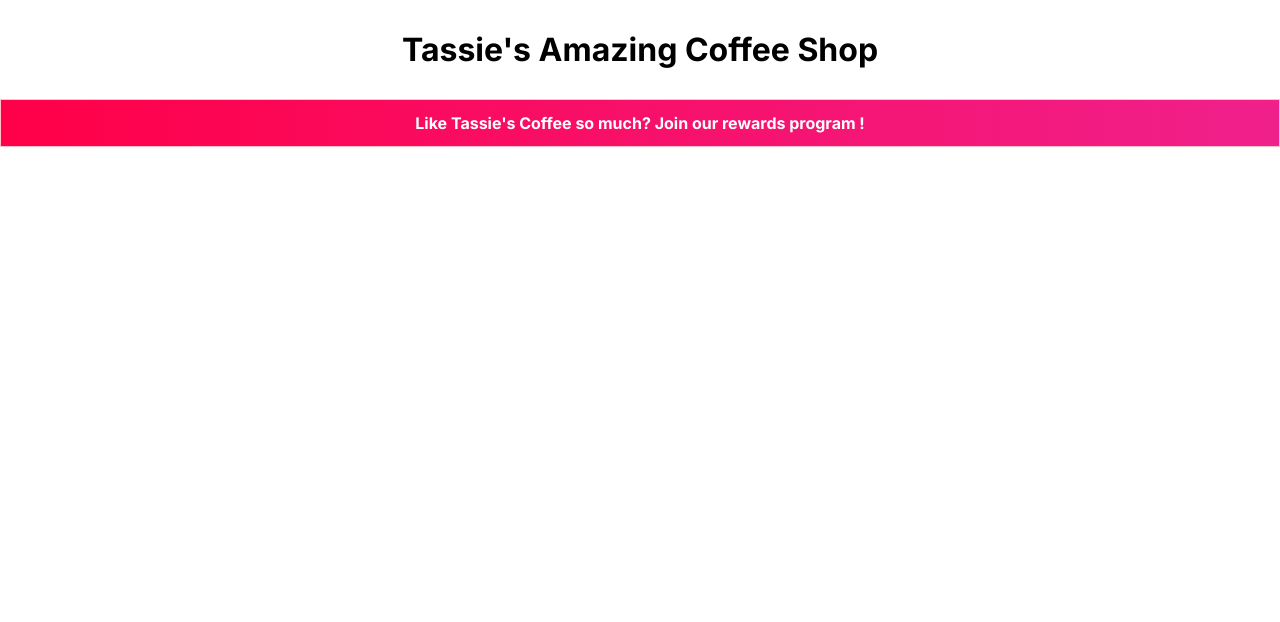
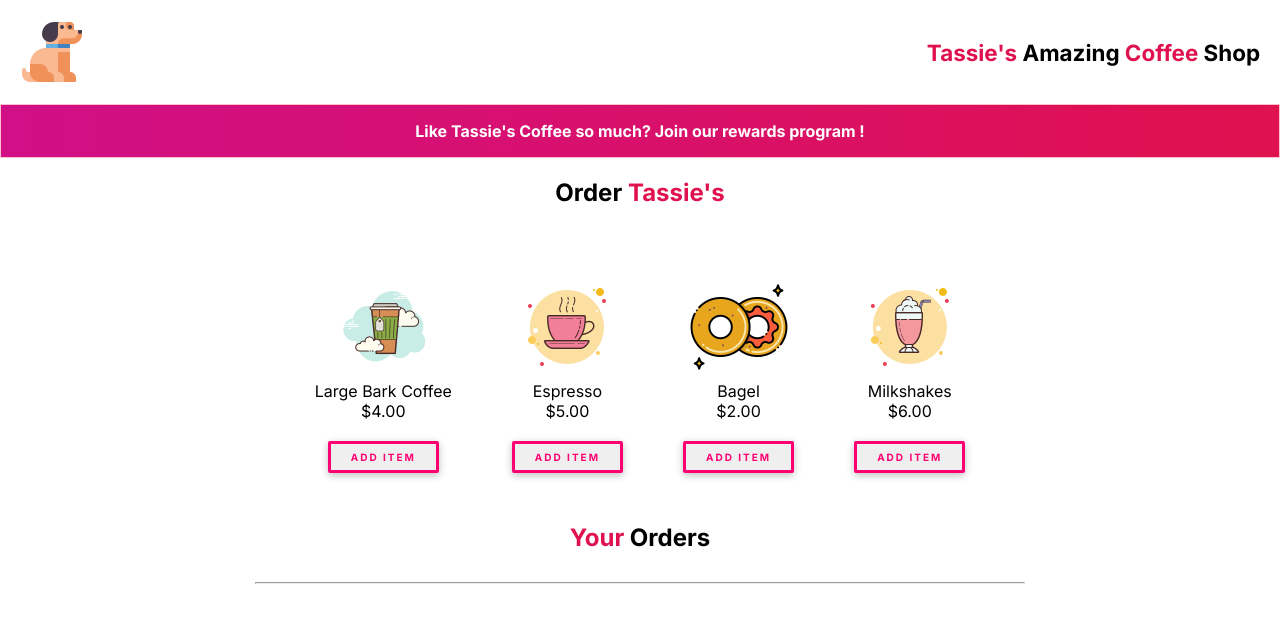
Before and after one commit to daronirl/tassiecoffeeshop, a plain HTML site: page index.html in a window 1280 px wide. Drawn offline with Linux system fonts and the light colour scheme; a web font is replaced by a local one.

Commit message:
finished more of the UI, added buttons

```diff
--- a/index.html
+++ b/index.html
@@ -13,14 +13,54 @@
 <body>
 
 <header>
-    <h1>Tassie's Amazing Coffee Shop</h1>
+    <img src="images/logo.png" alt="logo of dog">
+    <h1><span class="tassie-header">Tassie's</span> Amazing <span class="tassie-header">Coffee</span> Shop</h1>
 </header>
 
 <div class="rewards-banner">
     <p>Like Tassie's Coffee so much? Join our rewards program !</p>
 </div>
 
+<main>
 
+    <h2>Order <span class="tassie-header">Tassie's</span></h2>
+
+   <div class="wrapper">
+     <div class="items">
+        <img src="images/coffee.png">
+        <p>Large Bark Coffee</p>
+        <p>$4.00</p>
+        <button>Add Item</button>
+    </div>
+
+    <div class="items">
+        <img src="images/espresso.png">
+        <p>Espresso</p>
+        <p>$5.00</p>
+        <button>Add Item</button>
+    </div>
+
+    <div class="items">
+        <img src="images/bagel.png">
+        <p>Bagel</p>
+        <p>$2.00</p>
+        <button>Add Item</button>
+    </div>
+
+    <div class="items">
+        <img src="images/milkshake.png">
+        <p>Milkshakes</p>
+        <p>$6.00</p>
+        <button>Add Item</button>
+    </div>
+</div>
+
+<div class="your-orders">
+    <h2><span class="tassie-header">Your</span> Orders</h2>
+</div>
+
+<hr>
+</main>
 
 
 
--- a/style.css
+++ b/style.css
@@ -7,16 +7,116 @@
 
 
 header {
-    text-align: center;
-    padding: 30px;
+  text-align: center;
+  padding: 20px;
+  font-size: 0.7em;
+}
+
+.tassie-header {
+    color: #e0114f;
 }
 
 .rewards-banner {
     border: 1px solid pink;
     text-align: center;
-    padding: 13px;
-    background:  linear-gradient(to right, rgb(255, 0, 72), #f0208b);
+    padding: 16px;
+    background:  linear-gradient(to right, rgb(209, 15, 135), #e0114f);
     color: #fff;
     font-weight: bold;
+    font-size: 1em;
 
 }
+
+h2 {
+    text-align: center;
+    padding-top: 20px;
+}
+
+.items {
+ text-align: center;
+ padding: 20px;
+
+}
+
+button {
+    font-size: 10px;
+    letter-spacing: 2px;
+    text-transform: uppercase;
+    display: inline-block;
+    text-align: center;
+    font-weight: bold;
+    padding: 0.7em 2em;
+    margin-top: 20px;
+    border: 3px solid #FF0072;
+    border-radius: 2px;
+    position: relative;
+    box-shadow: 0 2px 10px rgba(0, 0, 0, 0.16), 0 3px 6px rgba(0, 0, 0, 0.1);
+    color: #FF0072;
+    text-decoration: none;
+    transition: 0.3s ease all;
+    z-index: 1;
+   }
+
+   button:before {
+    transition: 0.5s all ease;
+    position: absolute;
+    top: 0;
+    left: 50%;
+    right: 50%;
+    bottom: 0;
+    opacity: 0;
+    content: '';
+    background-color: #FF0072;
+    z-index: -1;
+   }
+
+   button:hover, button:focus {
+    color: white;
+   }
+
+   button:hover:before, button:focus:before {
+    transition: 0.5s all ease;
+    left: 0;
+    right: 0;
+    opacity: 1;
+   }
+
+   button:active {
+    transform: scale(0.9);
+   }
+
+   hr {
+
+    width: 60%;
+    margin: 0 auto;
+    margin-top: 30px;
+
+   }
+
+
+
+
+
+
+   @media  (min-width: 768px) {
+
+
+    header {
+        display: flex;
+        justify-content: space-between;
+        align-items: center;
+
+    }
+
+        .wrapper {
+            display: flex;
+            justify-content: center;
+            padding-top: 40px;
+
+        }
+
+        .items {
+            padding: 30px;
+        }
+
+   }
```
Also changed, not shown: images/bagel.png (added), images/coffee.png (added), images/espresso.png (added), images/logo.png (added), images/milkshake.png (added).
